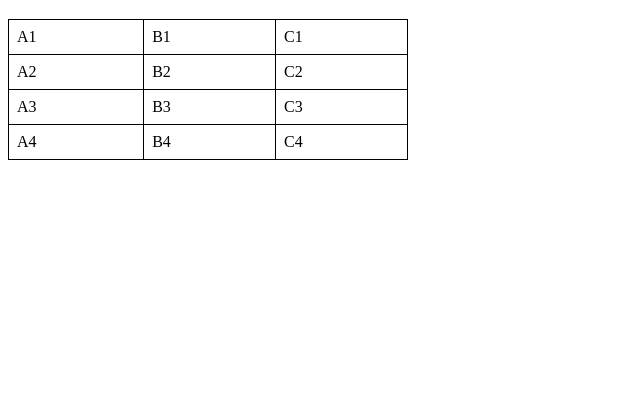
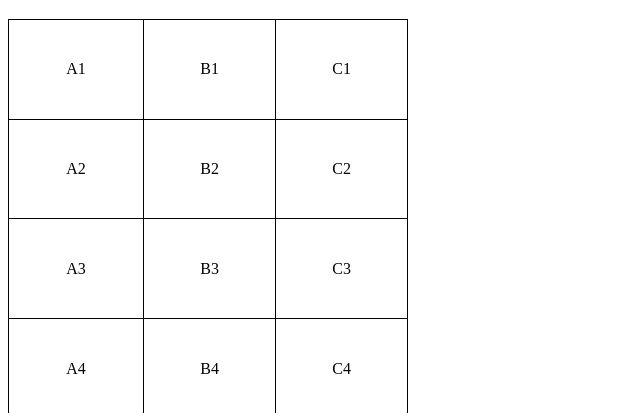
Before and after one commit to eduardobnunes/html-css, a plain HTML site: page Cap21/ex001/index.html in a window 1280 px wide. Shown: the part 61-474 px from the top of the page, without its empty margins (0-640 px from the left). Drawn offline with Linux system fonts and the light colour scheme.

Commit message:
Update index.html
Aula 3 cap 21

```diff
--- a/Cap21/ex001/index.html
+++ b/Cap21/ex001/index.html
@@ -7,12 +7,15 @@
     <style>
         table{
             width: 400px;
+            height: 400px;
             border-collapse: collapse;
         }
 
         td{
             border: 1px solid black;
             padding: 8px;
+            text-align: center; /*Alinhamento Horizontal*/
+            vertical-align: middle; /*Alinhamento Vertical*/
         }
     </style>
 </head>
```
